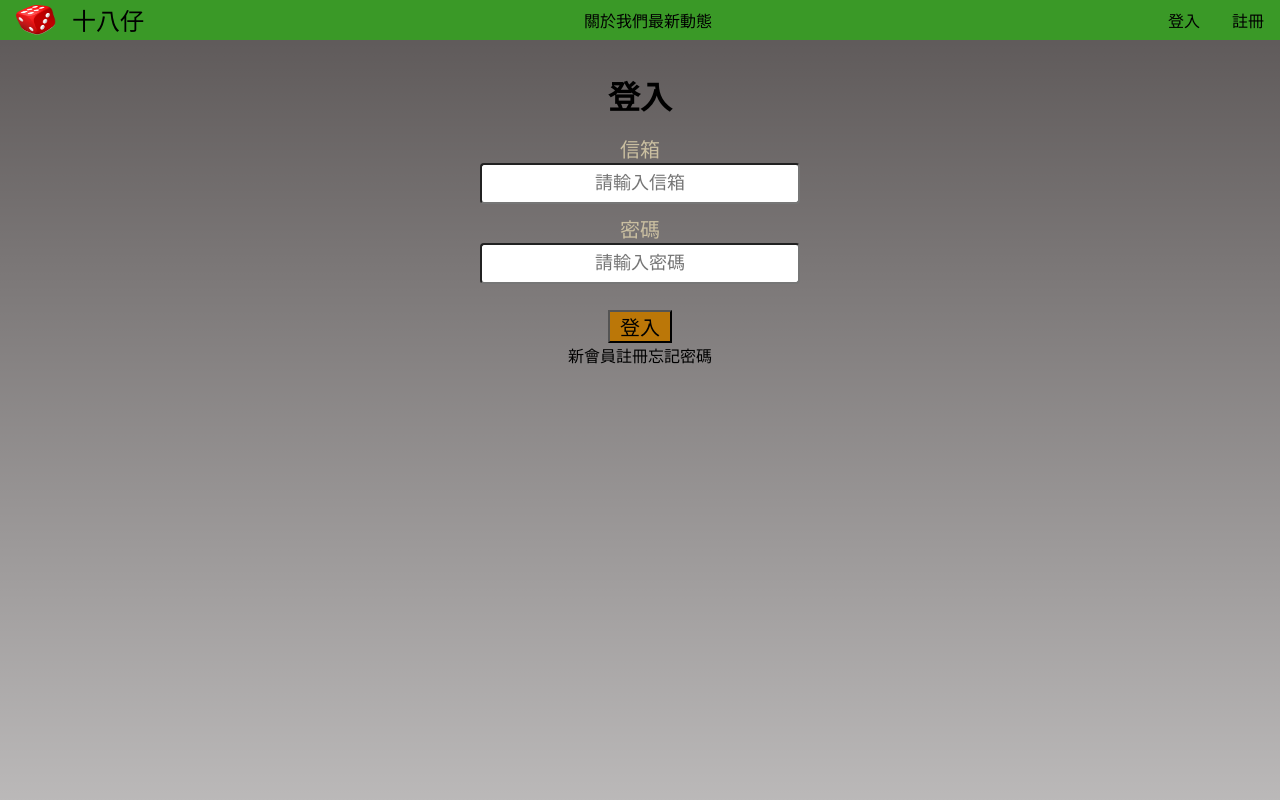
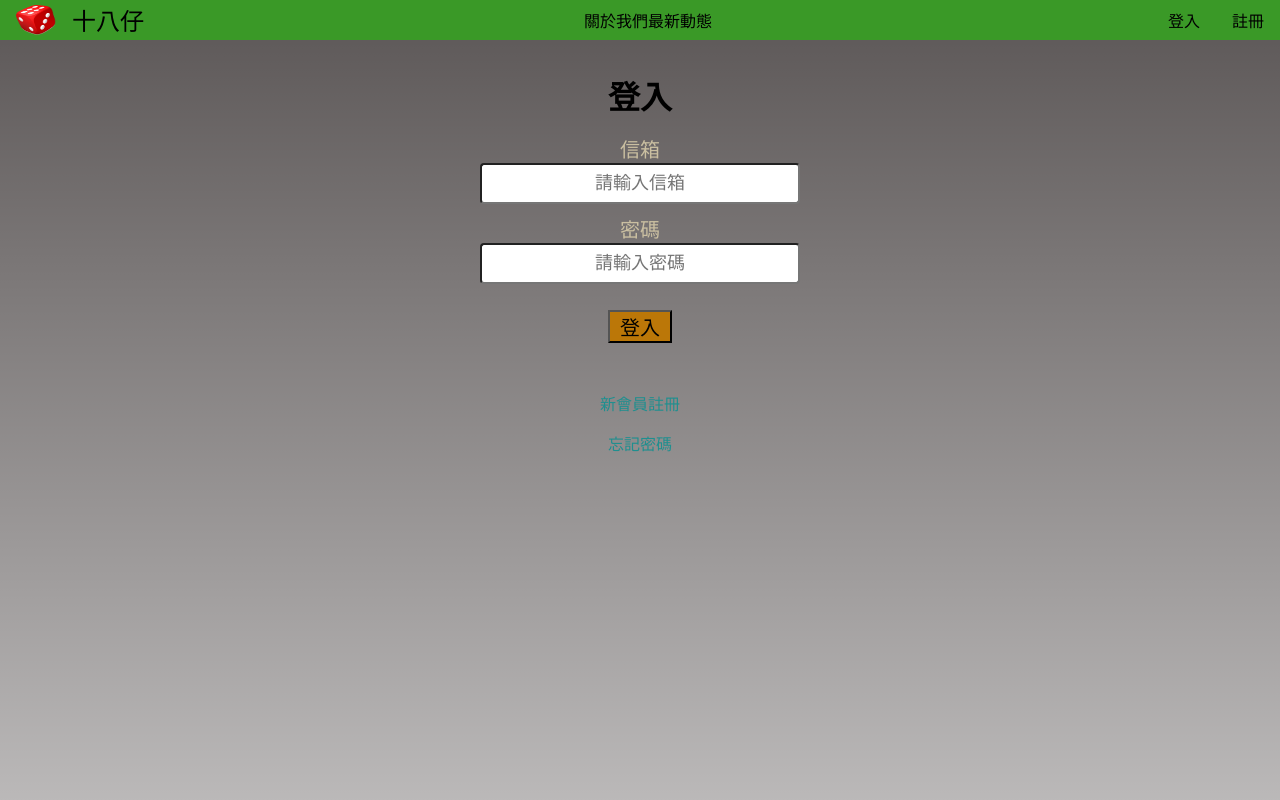
Before and after one commit to DickLan/dice-react, a Next.js app: page /signIn in a window 1280 px wide. Shown: the top 800 px of the page. Built offline with nearby package versions, Linux system fonts and the light colour scheme; no server answers.

Commit message:
signin page css done migration

```diff
--- a/pages/signIn/index.tsx
+++ b/pages/signIn/index.tsx
@@ -1,4 +1,4 @@
-import "@/pages/signIn/signIn.module.css"
+import style from "@/pages/signIn/signIn.module.css";
 import React, { FormEvent, useState } from "react";
 import { useRouter } from "next/router";
 import { Toast } from "../../composables/toast";
@@ -15,7 +15,7 @@ export default function SingIn() {
     e.preventDefault();
     e.stopPropagation();
     // console.log("handleSignIn", e.target);
-    console.log('formData', formData);
+    console.log("formData", formData);
     try {
       console.log("handleSignIn");
       const response = await apiHelper.post("/signIn", formData);
@@ -67,7 +67,6 @@ export default function SingIn() {
         {/* react 可以用 onSubmit來執行函示 或是 action來執行Url */}
         <form className="form-control" onSubmit={handleSignIn}>
           <div className="sign-in-info ">
-
             <div className="">
               <label htmlFor="email">信箱</label>
               <input
@@ -95,9 +94,13 @@ export default function SingIn() {
           <button type="submit">登入</button>
         </form>
 
-        <div className="redirect">
-          <Link href="/signUp"  >新會員註冊</Link>
-          <Link href="/forgetPassword">忘記密碼</Link>
+        <div className={style.redirect}>
+          <Link className={style["redirect-a"]} href="/signUp">
+            新會員註冊
+          </Link>
+          <Link className={style["redirect-a"]} href="/forgetPassword">
+            忘記密碼
+          </Link>
         </div>
       </div>
     </>
--- a/pages/signIn/signIn.module.css
+++ b/pages/signIn/signIn.module.css
@@ -1,15 +1,15 @@
 .sign-up-link,
 .forget-password-link {
   margin-top: 1rem;
-
 }
 
 .redirect {
   margin-top: 2rem;
+  text-align: center;
 }
 
-.redirect a {
+.redirect-a {
   margin-top: 1rem;
   display: block;
-  color: rgb(30, 63, 63);
+  color: rgb(31, 143, 143);
 }
```
